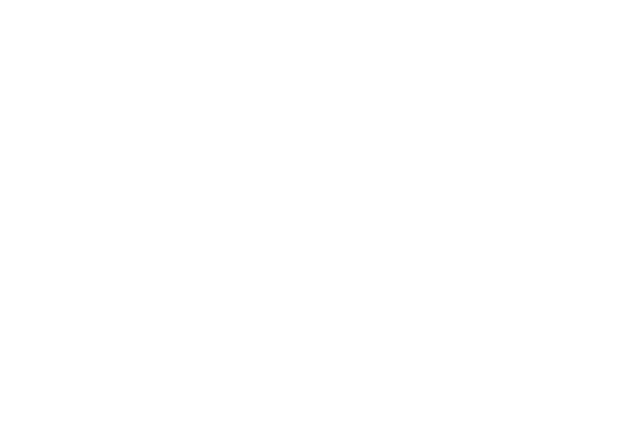
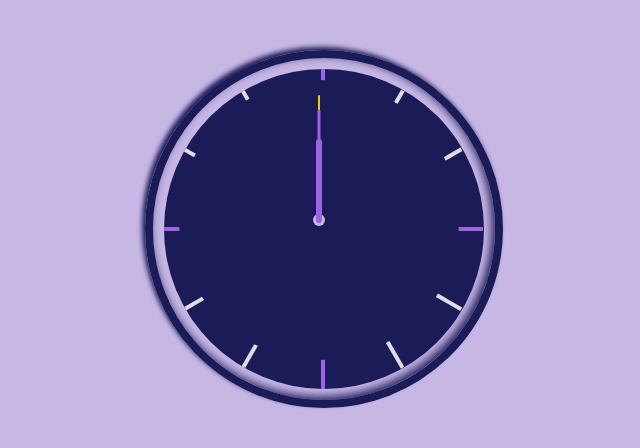
Before and after one commit to jemai-sameh/Clock, a plain HTML site: page index.html in a window 1280 px wide. Shown: the whole page, without its empty margins (316-956 px from the left). Drawn offline with Linux system fonts and the light colour scheme.

Commit message:
draw clock

```diff
--- a/css/style.css
+++ b/css/style.css
@@ -0,0 +1,131 @@
+:root {
+    --blue: rgb(27, 27, 87) ;
+    --white: #ffffff;
+    --violet:#c6b7e5;
+    --rose:#9d62e5;
+}
+
+body{
+    background-color: #c6b7e5;
+}
+
+.clock{
+    border: 8px var(--blue) solid;
+    width: 20rem;
+    height: 20rem;
+    border-radius: 50%;
+    padding: .7rem;
+    margin: auto;
+    margin-top: 50px;
+    box-shadow: -3px -3px 5px var(--blue),inset  -3px -3px 10px var(--blue);
+
+}
+
+.outClockFace{
+    position: relative;
+    background: var(--blue);
+    overflow: hidden;
+    width: 100%;
+    height: 100%;
+    border-radius: 100%;
+}
+
+.outClockFace::after {
+    -webkit-transform: rotate(90deg);
+    -moz-transform: rotate(90deg);
+    transform: rotate(90deg)
+  }
+
+  .outClockFace::after,
+  .outClockFace::before{
+    content: '';
+    background: var(--rose);
+    position: absolute;
+    width: 4px;
+    height: 100%;
+    left: 49%;
+}
+
+.outClockFace .face{
+
+    position: absolute;
+   width: 3.5px;
+    height: 100%;
+    background: #e0dbe6;
+    left: 49%;
+}
+.outClockFace .face.face-one {
+    -webkit-transform: rotate(30deg);
+    -moz-transform: rotate(30deg);
+    transform: rotate(30deg)
+  }
+
+  .outClockFace .face.face-two {
+    -webkit-transform: rotate(60deg);
+    -moz-transform: rotate(60deg);
+    transform: rotate(60deg)
+  }
+
+  .outClockFace .face.face-three {
+    -webkit-transform: rotate(120deg);
+    -moz-transform: rotate(120deg);
+    transform: rotate(120deg)
+  }
+  .outClockFace .face.face-four {
+    -webkit-transform: rotate(150deg);
+    -moz-transform: rotate(150deg);
+    transform: rotate(150deg)
+  }
+
+.HandClockFace{
+    background-color: var(--blue);
+    margin: auto;
+    position: absolute;
+    top: 80px;
+    width: 17.5rem;
+    height: 17.5rem;
+    margin-left: 15px;
+    border-radius: 100%;
+}
+.HandClockFace::before {
+    content: '';
+    position: absolute;
+    top: 50%;
+    left: 51%;
+    width: 12px;
+    height: 12px;
+    border-radius: 100%;
+    margin-left: -9px;
+    margin-top: -6px;
+    background: var(--violet);
+}
+
+
+.HandClockFace .hand{
+    width: 50%;
+    right: 50%;
+    height: 6px;
+    background: var(--rose);
+    position: absolute;
+    top: 50%;
+    border-radius: 6px;
+    transform-origin: 100%;
+    transform: rotate(90deg);
+   transition-timing-function: cubic-bezier(0.1, 2.7, 0.58, 1);
+}
+.hand.hour-hand {
+    width: 30%;
+    z-index: 3;
+  }
+
+  .hand.minute-hand {
+    height: 3px;
+    z-index: 10;
+    width: 40%;
+  }
+
+  .hand.second-hand {
+    background: #f0cc00;
+    width: 45%;
+    height: 2px;
+  }
--- a/index.html
+++ b/index.html
@@ -9,6 +9,21 @@
 </head>
 <body>
 
+    <div class="clock">
+        <div class="outClockFace">
+            <div class="face face-one"></div>
+            <div class="face face-two"></div>
+            <div class="face face-three"></div>
+            <div class="face face-four"></div>
+        </div>
+        <div class="HandClockFace">
+            <div class="hand hour-hand"></div>
+            <div class="hand minute-hand"></div>
+            <div class="hand second-hand"></div>
+        </div>
+
+    </div>
+
     <script src="./js/script.js"></script>
 </body>
 </html>
```
